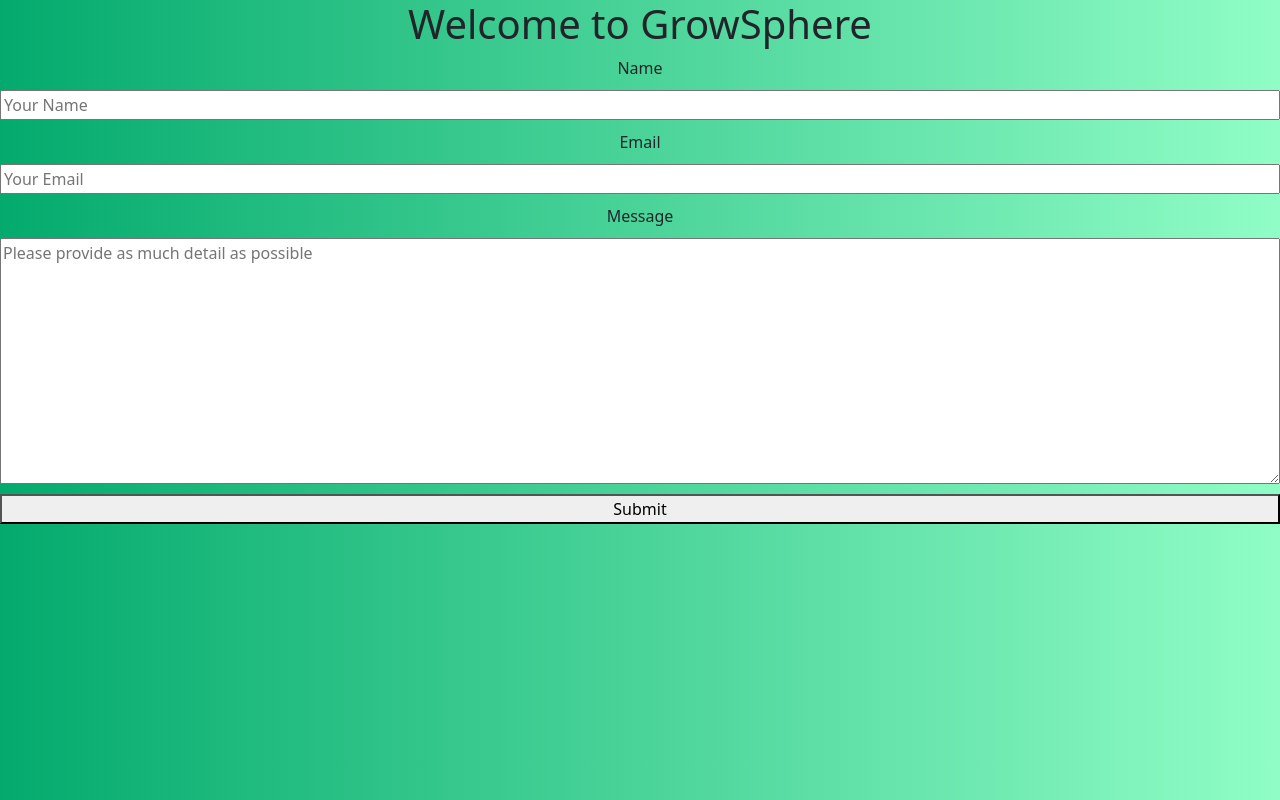
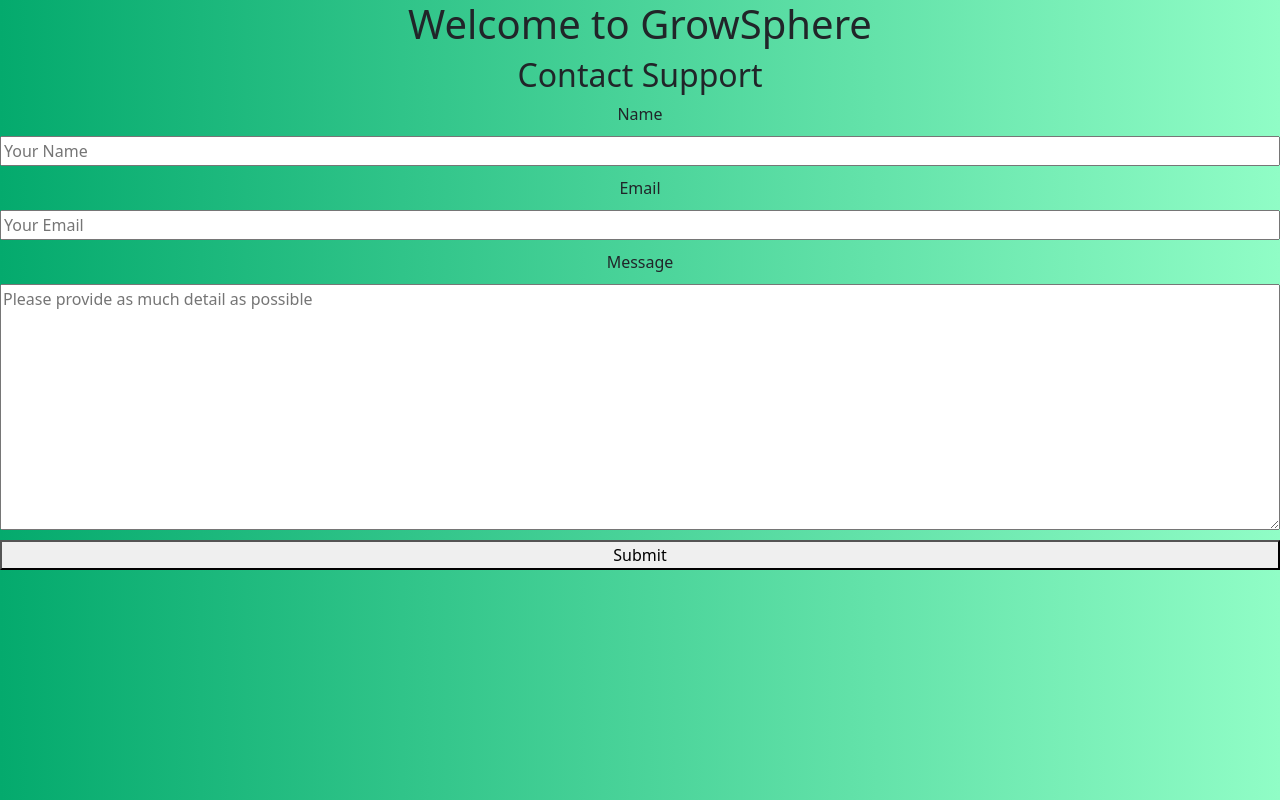
Before and after one commit to heyimvictoria/growsphere-ui, a React (Create React App) app in the folder grow-sphere/: page / in a window 1280 px wide. Built offline with nearby package versions, Linux system fonts and the light colour scheme.

Commit message:
REST API added

```diff
--- /dev/null
+++ b/grow-sphere/src/components/ContactFormRestAPI.jsx
@@ -0,0 +1,75 @@
+import axios from "axios";
+import React, { useState } from "react";
+
+const ContactFormRestAPI =  () => {
+
+const [name, setName] = useState('');
+  const [email, setEmail] = useState('');
+  const [message, setMessage] = useState('');
+
+  const handleSubmit = async (e) => {
+    e.preventDefault();
+
+    const serviceId = 'service_qwxb96g';
+    const templateId = 'template_w8agulo';
+    const publicKey = '_0euNy1IazGmvY-60';
+
+    const inquiryData = {
+        service_id: serviceId,
+        template_id: templateId,
+        user_id: publicKey,
+        template_params: {
+            name: name,
+            email: email,
+            to_name: 'GrowSphere Support',
+            message: message,
+        }
+      };
+
+    try {
+      const res = await axios.post("https://api.emailjs.com/v1.0/email/send", inquiryData);
+      console.log(res.inquiryData);
+      setName('');
+      setEmail('');
+      setMessage('');
+    } catch (error) {
+      console.error(error);
+    }
+    }
+
+    return (
+        <div>
+        <form onSubmit={handleSubmit} className='contactForm'>
+        <label>Name</label>
+        <input
+        type="text"
+        placeholder="Your Name"
+        value={name}
+        onChange={(e) => setName(e.target.value)}/>
+
+        <label>Email</label>
+        <input
+        type="text"
+        placeholder="Your Email"
+        value={email}
+        onChange={(e) => setEmail(e.target.value)} />
+
+        <label>Message</label>
+
+        <textarea
+        cols="30"
+        rows="10"
+        value={message}
+        placeholder='Please provide as much detail as possible'
+        onChange={(e) => setMessage(e.target.value)}
+        >
+
+        </textarea>
+        <button type="submit" >Submit</button>
+      </form>
+      </div>
+    )
+
+    }
+
+export default ContactFormRestAPI
--- a/grow-sphere/src/components/Home.js
+++ b/grow-sphere/src/components/Home.js
@@ -1,9 +1,10 @@
 import React from 'react';
-import ContactForm from './ContactForm';
+import ContactFormRestAPI from './ContactFormRestAPI'
 
 const Home = () => {
     return <div><h1>Welcome to GrowSphere</h1>
-    <ContactForm></ContactForm>
+    <h2>Contact Support</h2>
+    <ContactFormRestAPI></ContactFormRestAPI>
 
     </div>
     ;
--- a/grow-sphere/src/contact.css
+++ b/grow-sphere/src/contact.css
@@ -1,4 +1,4 @@
-.ContactForm {
+.ContactFormRestAPI {
 
     margin: 0;
     padding: 0;
```
